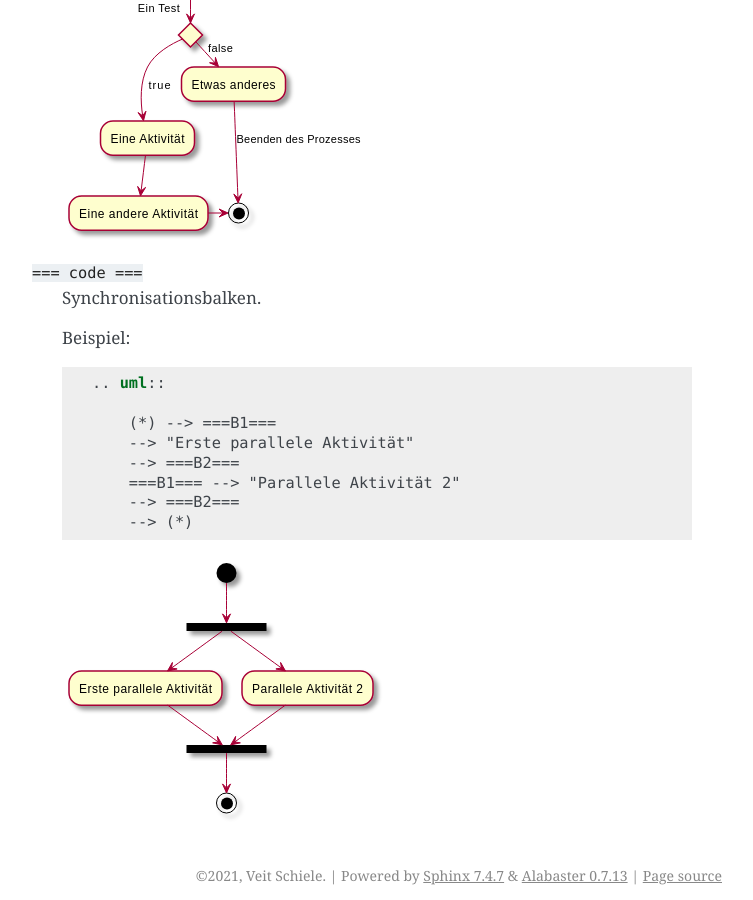
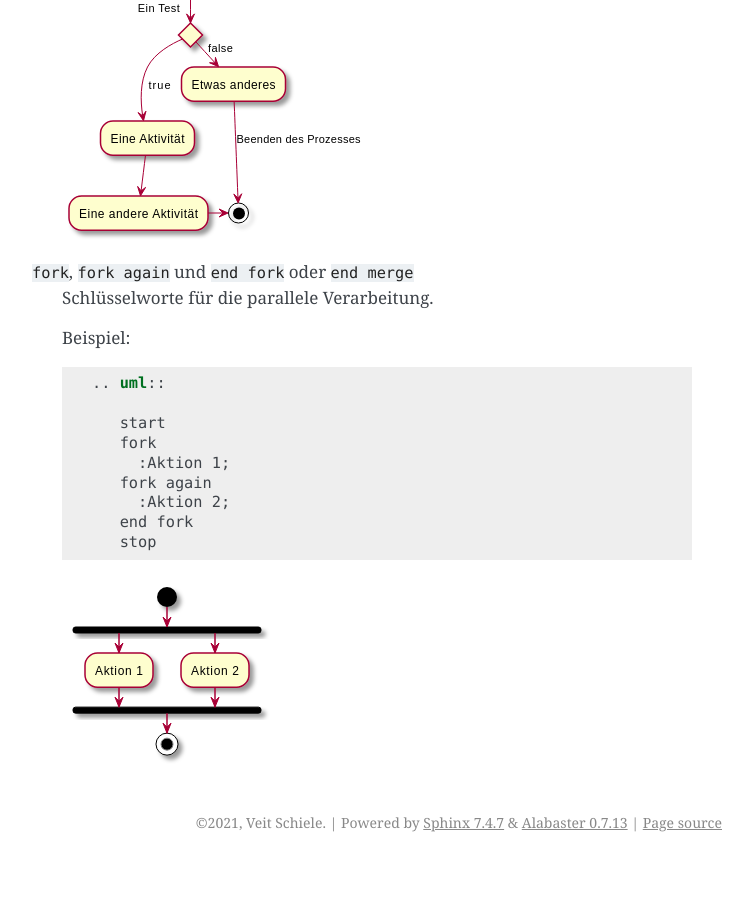
Before and after one commit to veit/python-basics-tutorial-de, a Sphinx documentation site: the page built from docs/document/uml/activity-diagram.rst, in a window 1280 px wide and 900 px high, scrolled down 1074 px. Shown: the whole window, without its empty margins (388-1141 px from the left). Built offline with Sphinx 7.4.7, drawn with Linux system fonts in a browser that asks for light colours; pages that are not in the unit, such as notebooks, are missing from menus; after the commit the page ends 1936 px from its top, so only the background shows below that.

Commit message:
Modernise uml diagram for parallel processing

```diff
--- a/docs/document/uml/activity-diagram.rst
+++ b/docs/document/uml/activity-diagram.rst
@@ -41,8 +41,8 @@ Aktivitätsdiagramm
 
     .. image:: activity-diagram.svg
 
-``=== code ===``
-    Synchronisationsbalken.
+``fork``, ``fork again`` und ``end fork`` oder ``end merge``
+    Schlüsselworte für die parallele Verarbeitung.
 
     Beispiel:
 
@@ -50,11 +50,12 @@ Aktivitätsdiagramm
 
        .. uml::
 
-           (*) --> ===B1===
-           --> "Erste parallele Aktivität"
-           --> ===B2===
-           ===B1=== --> "Parallele Aktivität 2"
-           --> ===B2===
-           --> (*)
+          start
+          fork
+            :Aktion 1;
+          fork again
+            :Aktion 2;
+          end fork
+          stop
 
-    .. image:: activity-sync.svg
+    .. image:: parallel.svg
```
Also changed, not shown: docs/document/uml/parallel.svg (added), docs/document/uml/sync-bar.svg (deleted).
